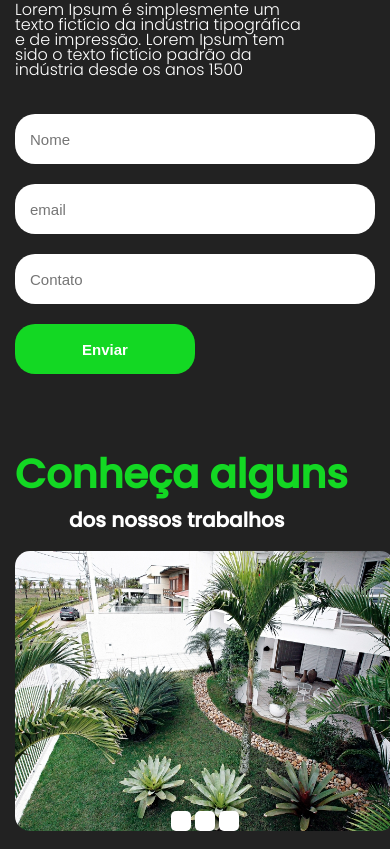
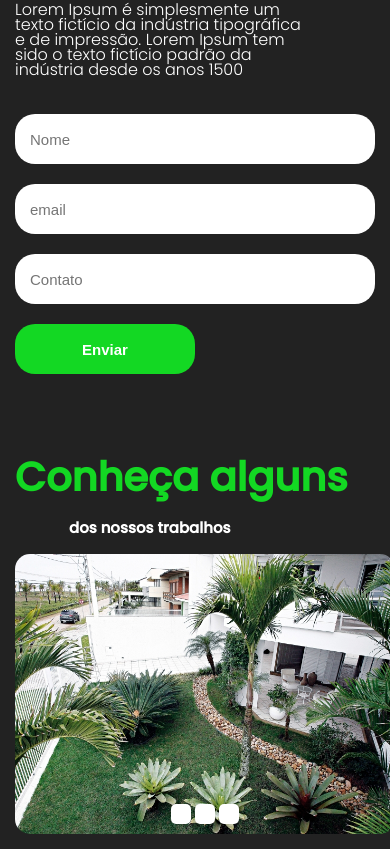
Before and after one commit to MarcosPacanhela/landingPage-jardimCity, a plain HTML site: page index.html in a window 390 px wide. Shown: the part 441-1290 px from the top of the page. Drawn offline with Linux system fonts and the light colour scheme.

Commit message:
melhorias

```diff
--- a/css/media.css
+++ b/css/media.css
@@ -46,7 +46,6 @@
     h3{
         margin-top: 30px;
         font-size: 40px;
-        line-height: 5px;
         font-family: poppinsmedium;
         color: #13d823;
 
@@ -54,8 +53,7 @@
 
 
     h4{
-        font-size: 20px;
-        line-height: 5px;
+        font-size: 15px;
         font-family: poppinsmedium;
         margin-left: 15%;
     }
@@ -94,7 +92,7 @@
     }
 
     .button-container{
-        top: -20px;
+        top: -30px;
         position: relative;
     }
 
```
